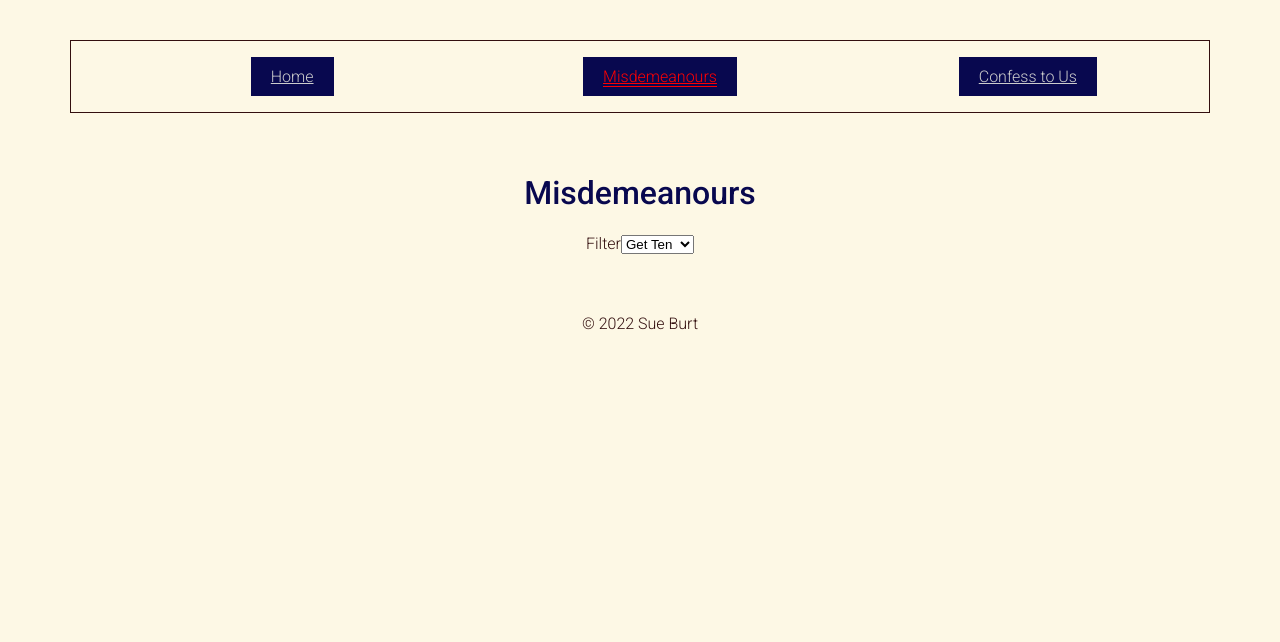
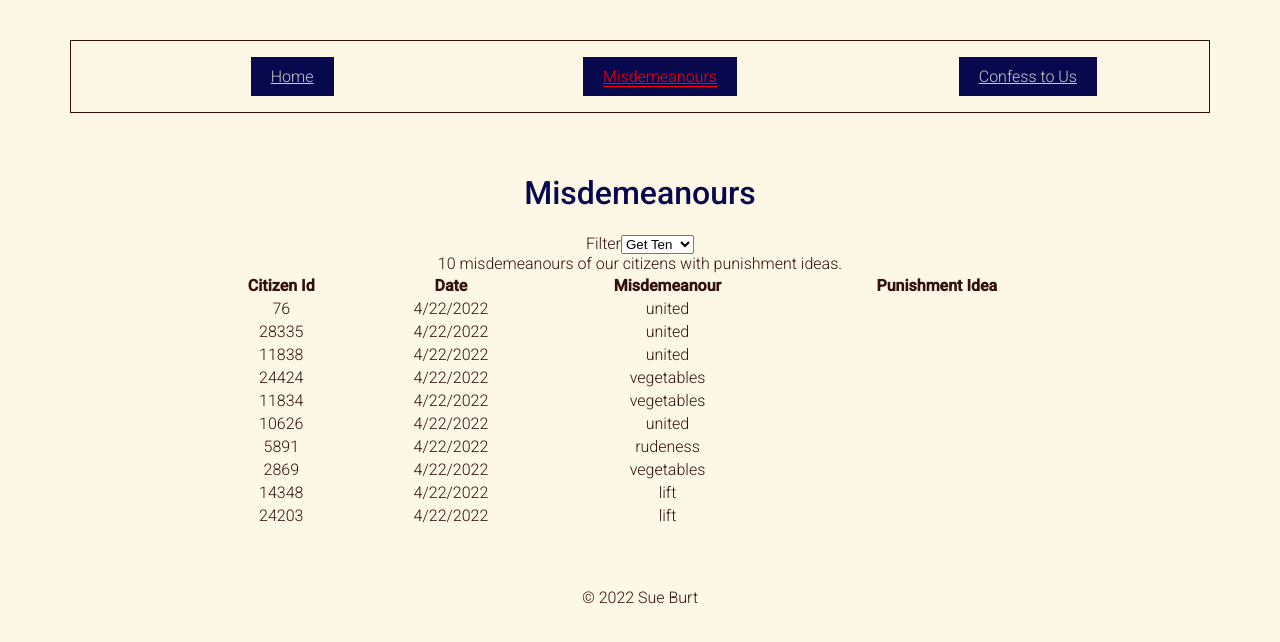
Before and after one commit to sookburt/fakelandia_website_project, a React (Create React App) app: page /Misdemeanour in a window 1280 px wide. Shown: the top 642 px of the page. Built offline with nearby package versions, Linux system fonts and the light colour scheme.

Commit message:
Add MisdemeanourRow to display database of misdemeanours

```diff
--- a/src/App.css
+++ b/src/App.css
@@ -65,6 +65,11 @@ a {
   margin: 20px;
 }
 
+.misdemeanour-table {
+  margin: auto;
+  width: 80%;
+}
+
 footer {
   text-align: center;
   margin: 20px;
--- a/src/components/Misdemeanour.tsx
+++ b/src/components/Misdemeanour.tsx
@@ -1,5 +1,7 @@
 import { useEffect, useState } from "react";
-import generateMisdemeanours, {MisdemeanourRecord} from "../data/generate_misdemenours";
+import generateMisdemeanours from "../data/generate_misdemenours";
+import { MisdemeanourRecord } from "../data/MisdemeanourRecord";
+import MisdemeanourRow from "./MisdemeanourRow";
 
 
 
@@ -19,13 +21,14 @@ const Misdemeanour: React.FC = () => {
     const callApi = async () => {
       setMisdemeanours(await generateMisdemeanours(filter));
     }
-    callApi();
+    callApi(); // TODO: unsure why but this gets called twice each time a change is made
   }, [filter])
 
   return (
     <>
       <h1>Misdemeanours</h1>
       {console.log(misdemeanours)}
+      { /* TODO: create components to display misdemeanours and pass via useContext */ }
       <label className="label--hidden" htmlFor='myFilter'>Filter</label>
       <select
         id='myFilter'
@@ -33,6 +36,20 @@ const Misdemeanour: React.FC = () => {
         <option value='10'>Get Ten</option>
         <option value='1'>Get One</option>
       </select>
+      <table className="misdemeanour-table">
+        <caption>{filter} misdemeanours of our citizens with punishment ideas.</caption>
+        <thead>
+          <tr>
+            <th>Citizen Id</th>
+            <th>Date</th>
+            <th>Misdemeanour</th>
+            <th>Punishment Idea</th>
+          </tr>
+        </thead>
+        <tbody>
+          {misdemeanours.map((record) => <MisdemeanourRow  {...record}/>)}
+        </tbody>
+      </table>
     </>
   );
 }
--- /dev/null
+++ b/src/components/MisdemeanourRow.tsx
@@ -0,0 +1,17 @@
+import { MisdemeanourRecord } from "../data/MisdemeanourRecord";
+
+const MisdemeanourRow: React.FC<MisdemeanourRecord> = (props) => {
+
+return (
+  <>
+    <tr>
+      <td>{props.citizenId}</td>
+      <td>{props.date}</td>
+      <td>{props.misdemeanour}</td>
+      <td></td>
+    </tr>
+  </>
+);
+}
+
+export default MisdemeanourRow;
--- /dev/null
+++ b/src/data/MisdemeanourRecord.ts
@@ -0,0 +1,15 @@
+
+export const MISDEMEANOURS = [
+	'rudeness',
+	'vegetables',
+	'lift',
+	'united',
+] as const;
+
+export type Misdemeanour = typeof MISDEMEANOURS[number];
+
+export interface MisdemeanourRecord {
+	citizenId: number;
+	misdemeanour: Misdemeanour;
+	date: string;
+}
--- a/src/data/generate_misdemenours.ts
+++ b/src/data/generate_misdemenours.ts
@@ -1,17 +1,4 @@
-export const MISDEMEANOURS = [
-	'rudeness',
-	'vegetables',
-	'lift',
-	'united',
-] as const;
-
-export type Misdemeanour = typeof MISDEMEANOURS[number];
-
-export interface MisdemeanourRecord {
-  citizenId: number;
-  misdemeanour: Misdemeanour;
-  date: string;
-}
+import { Misdemeanour, MisdemeanourRecord, MISDEMEANOURS } from "./MisdemeanourRecord";
 
 export default async function generateMisdemeanours(
 	number: number
```
